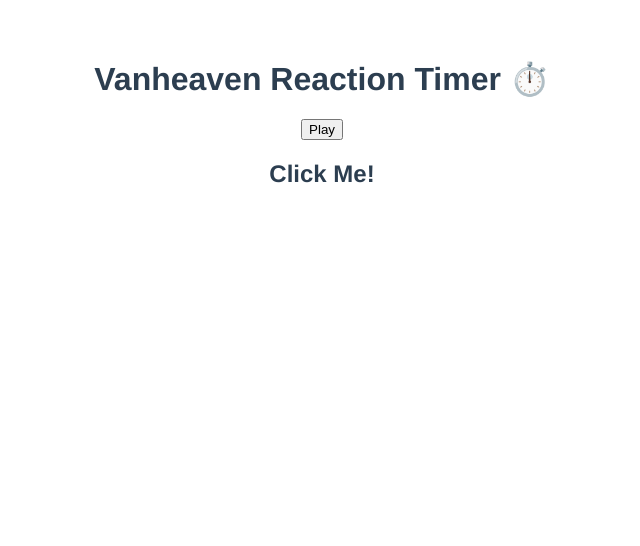
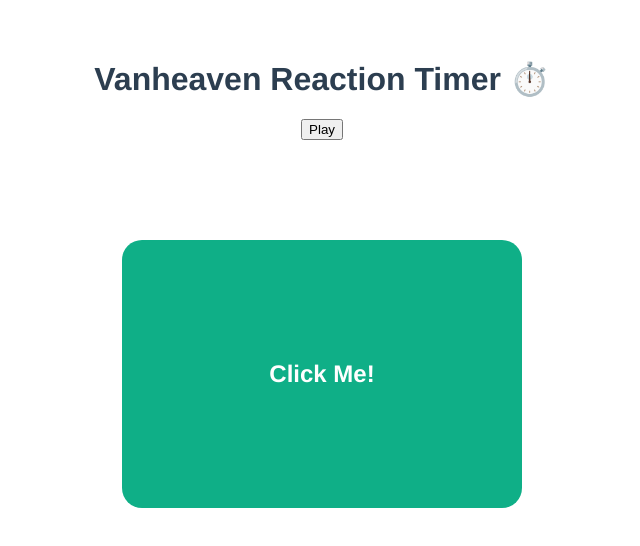
Before and after one commit to vanheaven-ui/vue-reaction-timer, a Vue app: page / in a window 1280 px wide. Both pictures are taken after a click on the button "Play". Shown: the top 546 px of the page, without its empty margins (318-958 px from the left). Built offline with nearby package versions, Linux system fonts and the light colour scheme.

Commit message:
Add starter button styles

```diff
--- a/src/components/Block.vue
+++ b/src/components/Block.vue
@@ -11,5 +11,17 @@ export default {
 </script>
 
 <style>
+  .block {
+    width: 400px;
+    cursor: pointer;
+    background-color: #0faf87;
+    color: white;
+    margin: 100px auto;
+    padding: 100px 0;
+    border-radius: 20px;
+  }
 
+  .block:hover {
+    opacity: 0.8;
+  }
 </style>
```
